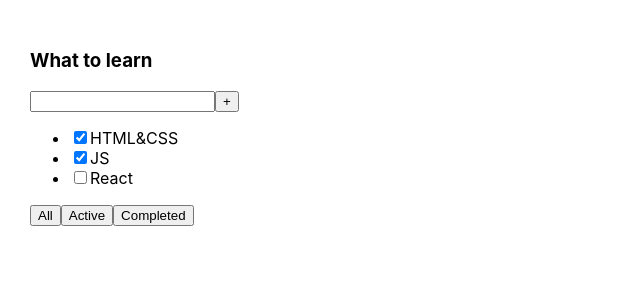
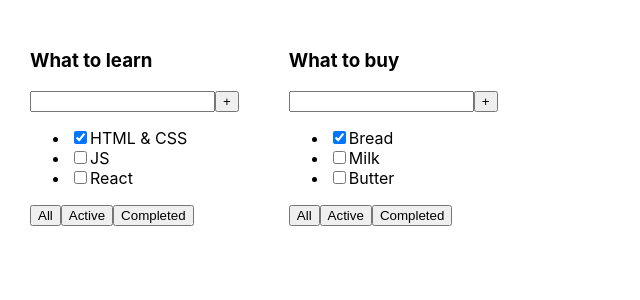
Before and after one commit to hrsk/classwork-todolist, a React (Create React App) app: page / in a window 1280 px wide. Shown: the top 300 px of the page, without its empty margins (0-640 px from the left). Built offline with nearby package versions, Linux system fonts and the light colour scheme.

Commit message:
use props, rendering tasks using index

```diff
--- a/src/App.tsx
+++ b/src/App.tsx
@@ -1,9 +1,26 @@
 import './App.css';
+import { Todolist } from './Todolist';
 
 export const App = () => {
+
+    const tasks1 = [
+        { id: 1, title: 'HTML & CSS', isDone: true },
+        { id: 2, title: 'JS', isDone: false },
+        { id: 3, title: 'React', isDone: false },
+    ];
+
+    const tasks2 = [
+        { id: 1, title: 'Bread', isDone: true },
+        { id: 2, title: 'Milk', isDone: false },
+        { id: 3, title: 'Butter', isDone: false },
+        { id: 4, title: 'Coca-cola', isDone: false },
+    ];
+
     return (
         <div className="App">
-            <div>
+            <Todolist tasks={tasks1} title={'What to learn'} />
+            <Todolist tasks={tasks2} title={'What to buy'} />
+            {/* <div>
                 <h3>What to learn</h3>
                 <div>
                     <input />
@@ -19,7 +36,7 @@
                     <button>Active</button>
                     <button>Completed</button>
                 </div>
-            </div>
+            </div> */}
         </div>
     );
 }
--- /dev/null
+++ b/src/Todolist.tsx
@@ -0,0 +1,21 @@
+export const Todolist = (props: any) => {
+    return (
+        <div>
+            <h3>{props.title}</h3>
+            <div>
+                <input />
+                <button>+</button>
+            </div>
+            <ul>
+                <li><input type="checkbox" checked={props.tasks[0].isDone} /><span>{props.tasks[0].title}</span></li>
+                <li><input type="checkbox" checked={props.tasks[1].isDone} /><span>{props.tasks[1].title}</span></li>
+                <li><input type="checkbox" checked={props.tasks[2].isDone} /><span>{props.tasks[2].title}</span></li>
+            </ul>
+            <div>
+                <button>All</button>
+                <button>Active</button>
+                <button>Completed</button>
+            </div>
+        </div>
+    )
+}
```
